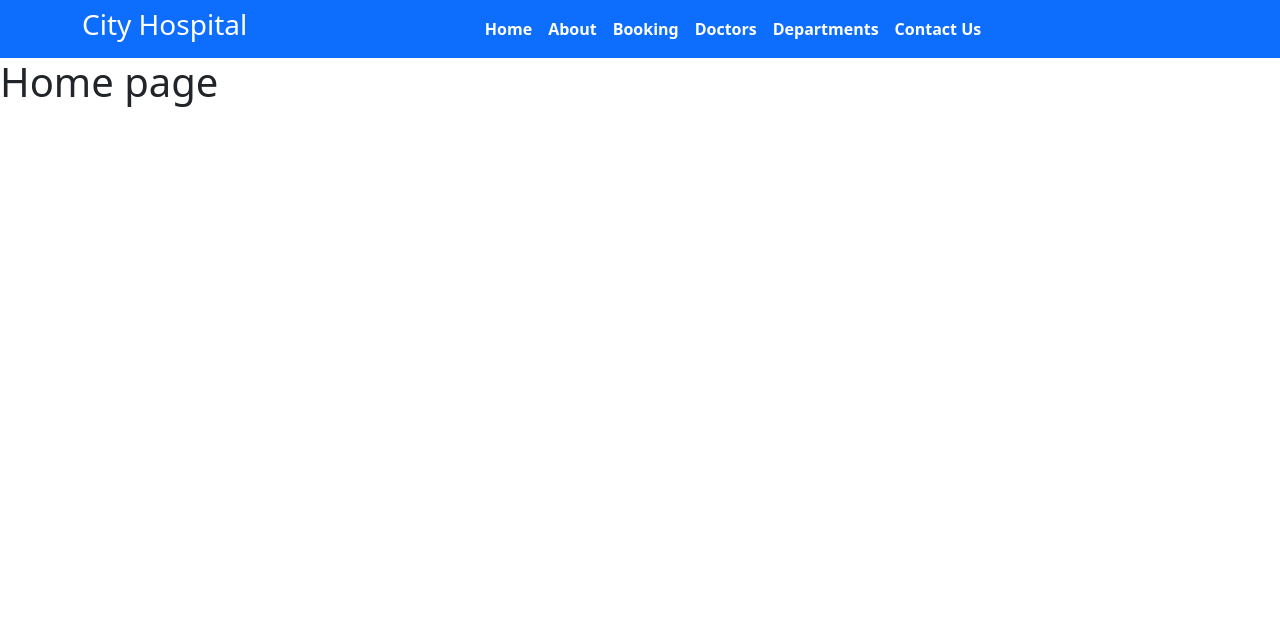
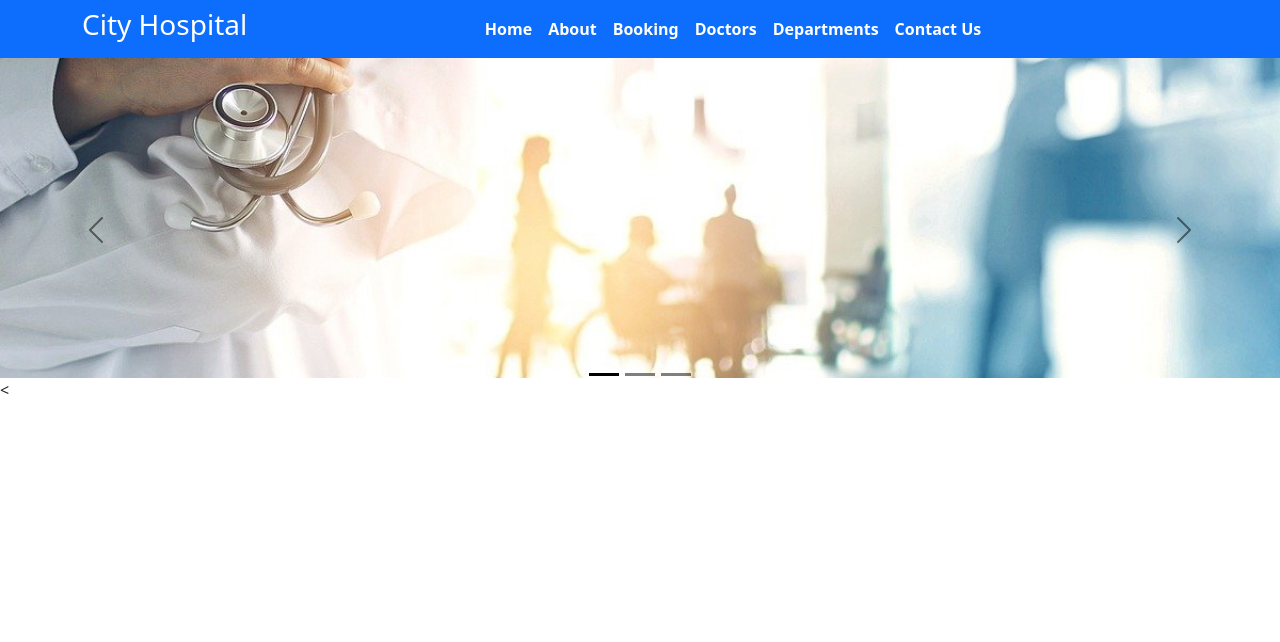
Before and after one commit to MuhammedNasihK/Django-Hospital-Booking, a Django app: page / in a window 1280 px wide. Shown: the top 642 px of the page. Run offline with Django 5.2, Linux system fonts and the light colour scheme; some libraries are stand-ins or nearby versions.

Commit message:
Added static files

```diff
--- a/django_tutorial/settings.py
+++ b/django_tutorial/settings.py
@@ -11,6 +11,7 @@ https://docs.djangoproject.com/en/5.2/ref/settings/
 """
 
 from pathlib import Path
+import os
 
 # Build paths inside the project like this: BASE_DIR / 'subdir'.
 BASE_DIR = Path(__file__).resolve().parent.parent
@@ -116,6 +117,9 @@ USE_TZ = True
 # https://docs.djangoproject.com/en/5.2/howto/static-files/
 
 STATIC_URL = 'static/'
+STATICFILES_DIRS = [
+    os.path.join(BASE_DIR, 'static')
+]
 
 # Default primary key field type
 # https://docs.djangoproject.com/en/5.2/ref/settings/#default-auto-field
--- /dev/null
+++ b/static/css/style.css
@@ -0,0 +1,5 @@
+li:hover{
+    background-color: grey;
+    border: 1px solid white;
+    border-radius: 10px;
+}
--- a/templates/home.html
+++ b/templates/home.html
@@ -2,8 +2,44 @@
 
 {% block title %} Home {% endblock %}
 
-{% block content %}
-    <h1>Home page</h1>
+{% load static %}
+
+{% block content%}
+    <div id="carouselExampleDark" class="carousel carousel-dark slide" data-bs-ride="carousel">
+  <div class="carousel-indicators">
+    <button type="button" data-bs-target="#carouselExampleDark" data-bs-slide-to="0" class="active" aria-current="true" aria-label="Slide 1"></button>
+    <button type="button" data-bs-target="#carouselExampleDark" data-bs-slide-to="1" aria-label="Slide 2"></button>
+    <button type="button" data-bs-target="#carouselExampleDark" data-bs-slide-to="2" aria-label="Slide 3"></button>
+  </div>
+  <div class="carousel-inner">
+    <div class="carousel-item active" data-bs-interval="10000">
+      <img src="{% static '/images/car1.jpg' %}" class="d-block w-100" alt="...">
+      <
+    </div>
+    <div class="carousel-item" data-bs-interval="2000">
+      <img src="{% static '/images/car2.jpg' %}" class="d-block w-100" alt="...">
+
+    </div>
+    <div class="carousel-item">
+      <img src="{% static '/images/car3.jpg' %}" class="d-block w-100" alt="...">
+
+    </div>
+  </div>
+  <button class="carousel-control-prev" type="button" data-bs-target="#carouselExampleDark" data-bs-slide="prev">
+    <span class="carousel-control-prev-icon" aria-hidden="true"></span>
+    <span class="visually-hidden">Previous</span>
+  </button>
+  <button class="carousel-control-next" type="button" data-bs-target="#carouselExampleDark" data-bs-slide="next">
+    <span class="carousel-control-next-icon" aria-hidden="true"></span>
+    <span class="visually-hidden">Next</span>
+  </button>
+</div>
+
+
+
+
+
+
 
 
 {% endblock %}
--- a/templates/sample.html
+++ b/templates/sample.html
@@ -1,3 +1,5 @@
+
+{% load static %}
 
 <!DOCTYPE html>
 <html>
@@ -15,6 +17,9 @@
       href=" https://cdn.jsdelivr.net/npm/bootstrap@5.1.3/dist/css/bootstrap.min.css ">
     <link rel="stylesheet"
       href="https://use.fontawesome.com/releases/v5.2.0/css/all.css">
+
+    <link rel="stylesheet"
+      href="{% static '/css/style.css' %}">
 
   </head>
 
```
Also changed, not shown: Images/New Text Document.txt (deleted), static/images/car1.jpg (added), static/images/car2.jpg (added), static/images/car3.jpg (added).
